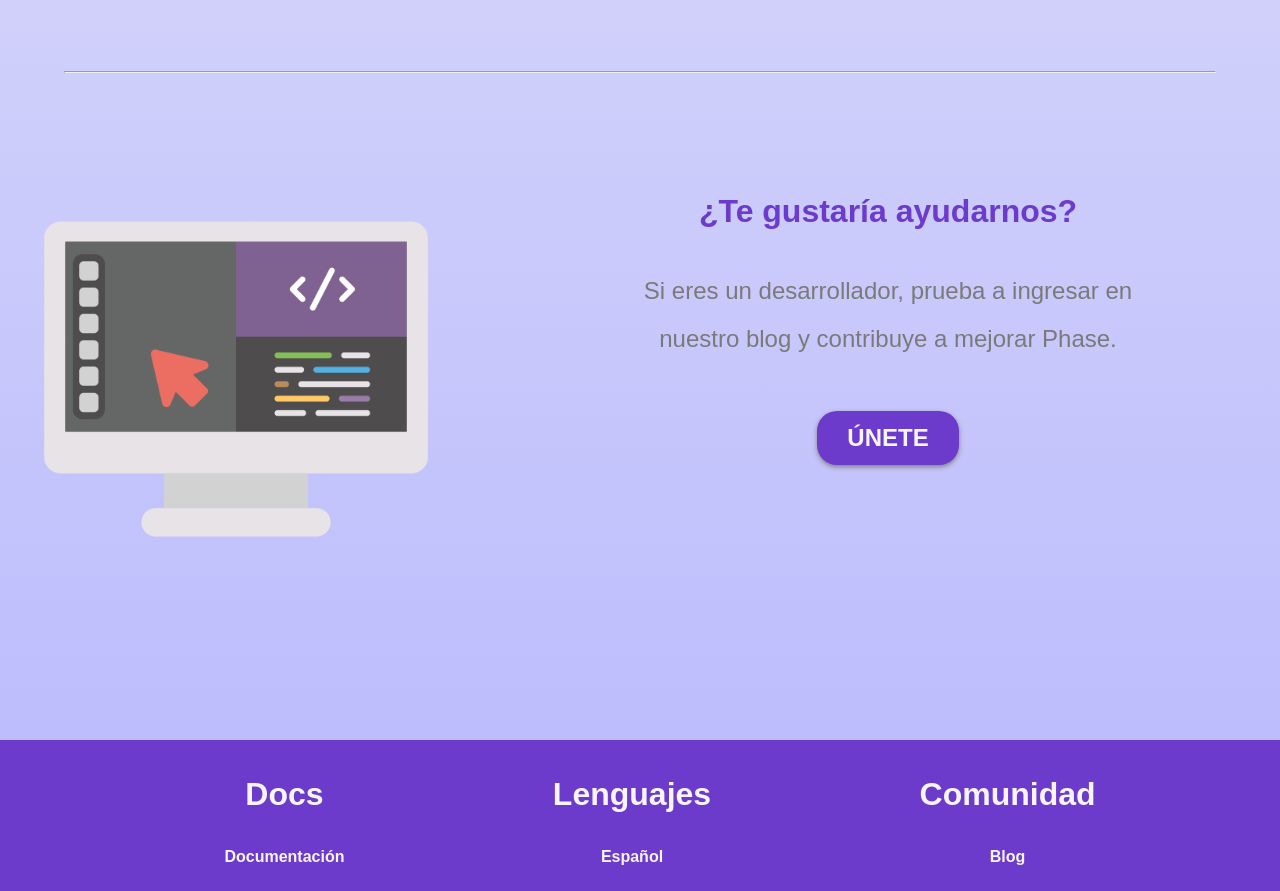
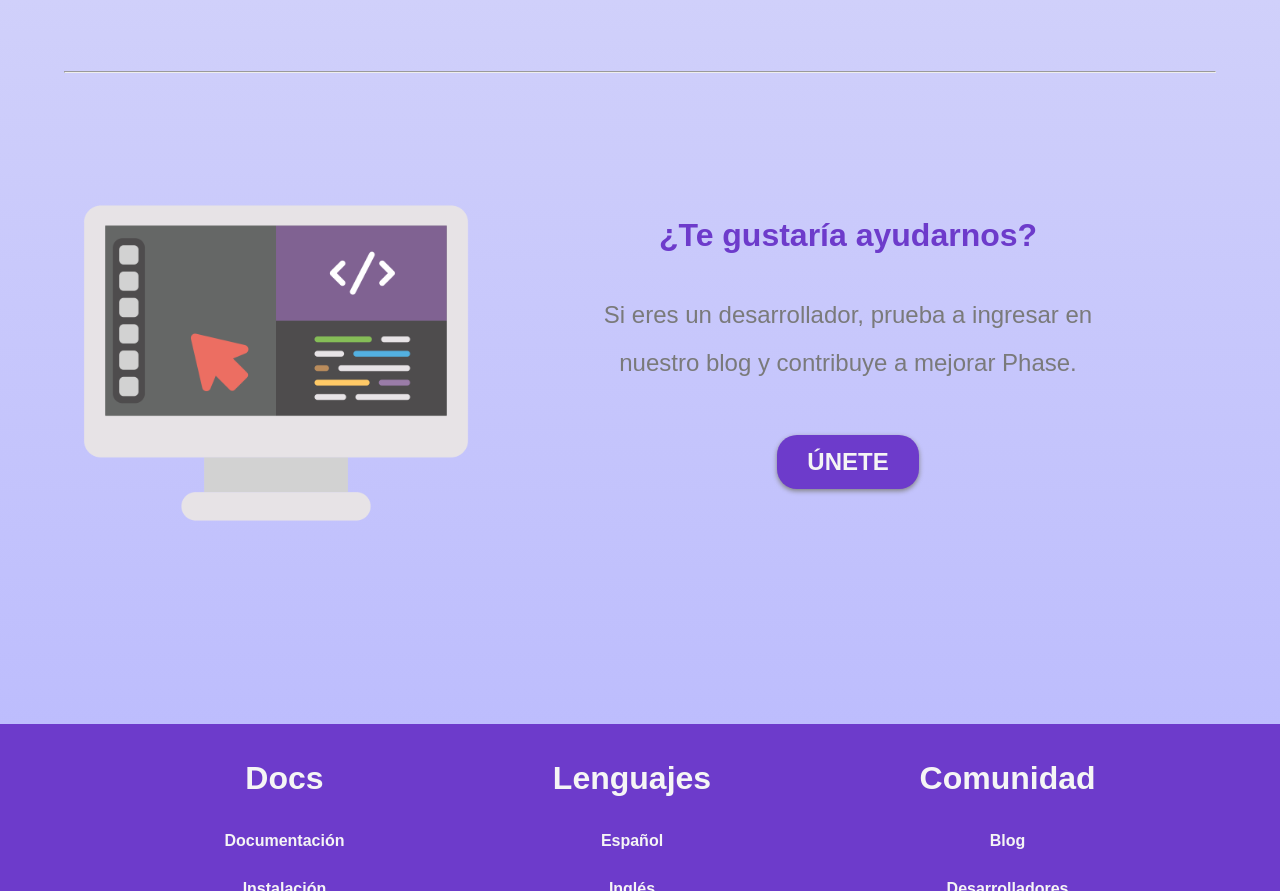
Before and after one commit to Luis-Manfredi/phaseantivirus, a plain HTML site: page index.html in a window 1280 px wide. Shown: the part 1717-2608 px from the top of the page. Drawn offline with nearby package versions, Linux system fonts and the light colour scheme.

Commit message:
Add files via upload

```diff
--- a/CSS/styles.css
+++ b/CSS/styles.css
@@ -5,6 +5,8 @@
 html{
     height: auto;
     min-height: 100%;
+    width: auto;
+    min-width: 100%;
 }
 
 body{
@@ -161,7 +163,7 @@ ion-icon{
 
 .texto3{
     text-align: center;
-    margin-top: -3.5em;
+    margin-top: -2em;
 }
 
 .texto3 p{
@@ -195,7 +197,7 @@ ion-icon{
 }
 
 .img_contenedor3{
-    margin: 1em 12em 4em -8em;
+    margin: 0em 7em 4em -8em;
     padding: 1em;
 }
 
@@ -272,3 +274,7 @@ ion-icon{
     background-color: #b0b0ff;
     color: whitesmoke;
 }
+
+@media only screen and (max-width: 800px){
+    /* further editing next days */
+}
--- a/index.html
+++ b/index.html
@@ -214,6 +214,6 @@
       </div>
     </footer>
 
-    <script src="https://unpkg.com/ionicons@4.5.10-0/dist/ionicons.js"></script>
+    <script type="module" src="https://unpkg.com/ionicons@4.5.10-0/dist/ionicons/ionicons.esm.js"></script>
   </body>
 </html>
```
